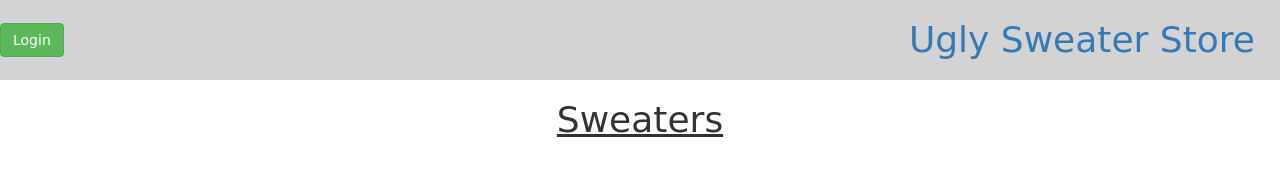
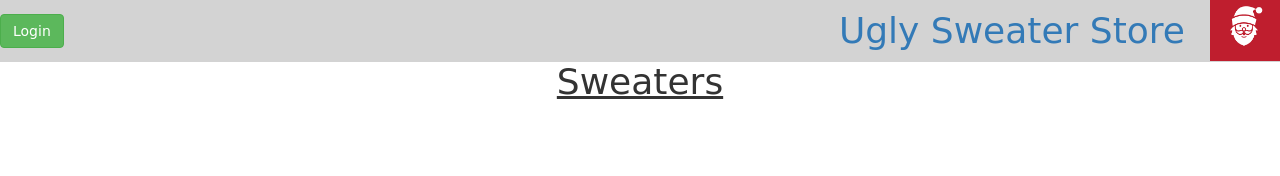
Before and after one commit to mtnzorro/digital_crafts_e_commerce_site, a plain HTML site: page static/index.html at #!/home in a window 1280 px wide. Drawn offline with nearby package versions, Linux system fonts and the light colour scheme; some packages are replaced by stand-ins of ours; no server answers; a web font is replaced by a local one.

Commit message:
Adds styling to nav bar

```diff
--- a/static/home.html
+++ b/static/home.html
@@ -1,6 +1,7 @@
 <!-- <form class="search_bar" ng-submit="search_call()" method="post">
   <input type="search" ng-model="movieName"  placeholder="Search movies">
 </form> -->
+<div class = "the_page">
 <h1 class="home_title">Sweaters</h1>
 
 <div class="results_wrap">
@@ -18,3 +19,4 @@
 
 
 </div>
+</div>
--- a/static/index.html
+++ b/static/index.html
@@ -16,20 +16,25 @@
   </head>
   <body ng-app="e-commerce">
     <nav class="nav_flex" ng-if="logState">
+
         <div class = "menu_div">
         <button class="btn btn-success" ng-click="logOut()">Logout</button>
         <label class="menu_text">Welcome {{user_name}}</label>
         <a class="menu_text" ui-sref="shopping_cart">Shopping Cart ({{cart_counter}})</a>
       </div>
-      <a class="title" ui-sref="home"><h1>Ugly Sweater Store</h1></a>
+      <span class="logo_div">    <a class="title" ui-sref="home"><h1>Ugly Sweater Store</h1></a>
+        <img class="santa_img" src="images/santa_claus.png" alt="santa logo">
+          </span>
+
 
     </nav>
     <nav class="nav_flex" ng-if="!logState">
       <button class= "btn btn-success" type="button" ui-sref="login">Login</button>
-      <a class="title" ui-sref="home"><h1>Ugly Sweater Store</h1></a>
+      <span class="logo_div"><a class="title" ui-sref="home"><h1>Ugly Sweater Store</h1></a>
+        <img class="santa_img" src="images/santa_claus.png" alt="santa logo">
+</span>
 
     </nav>
-
 
 
     <ui-view></ui-view>
--- a/static/style.css
+++ b/static/style.css
@@ -2,6 +2,22 @@ body {
   margin: 0;
   font-family: 'Mountains of Christmas', cursive;
 
+}
+
+/*.the_page {
+  background-image: url('images/diag_wood.jpeg');
+  background-repeat: no-repeat;
+  background-size: cover;
+}*/
+
+.santa_img {
+  width: 5em;
+  height: 5em;
+
+}
+.logo_div {
+  display: flex;
+  justify-content: flex-end;
 }
 
 .title{
@@ -13,9 +29,9 @@ margin-bottom: 10px;
 .nav_flex{
   display: flex;
   justify-content: space-between;
-  margin-bottom: 20px;
   align-items: center;
   background-color: lightgrey;
+  height: 4.4em;
 }
 
 .menu_div{
@@ -34,6 +50,9 @@ margin-bottom: 10px;
   text-align: center;
   text-decoration: underline;
   margin-bottom: 70px;
+  /*color: white;*/
+  margin-top: 0;
+
 }
 
 .results_wrap{
@@ -42,8 +61,8 @@ margin-bottom: 10px;
 }
 
 .home_page_img{
-  height: 220px;
-  width: 200px;
+  height: 350px;
+  width: 300px;
    justify-content: center;
    margin-left: 50px;
    margin-right: 50px;
@@ -56,6 +75,8 @@ margin-bottom: 10px;
 
 figcaption {
   text-align: center;
+  font-size: 2em;
+  /*color: white;*/
 }
 
 .items_conf{
```
Also changed, not shown: static/images/Christmas-background.png (added), static/images/rudolph.png (added), static/images/santa_claus.png (added), static/images/wood_bkg.jpg (added), 3 other files.
